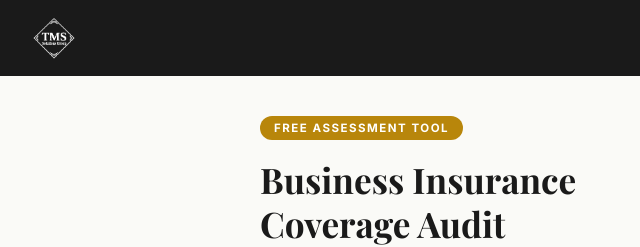
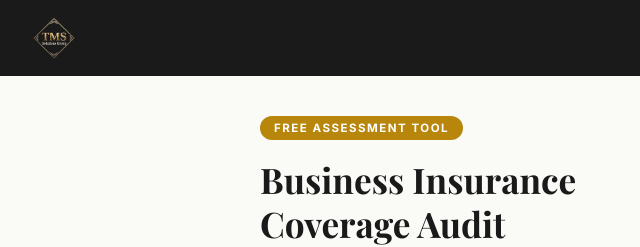
Before and after one commit to Tsparling1/tms-insurance-audit, a website: page public/index.html in a window 1280 px wide. Shown: the top 247 px of the page, 0-640 px from the left. Drawn offline with nearby package versions, Linux system fonts and the light colour scheme.

Commit message:
Remove CSS filter from brand logo

```diff
--- a/public/index.html
+++ b/public/index.html
@@ -31,7 +31,7 @@
     }
     header .brand { font-family: 'Playfair Display', serif; font-size: 1.2rem; color: #B8860B; }
     header .contact { font-size: 0.8rem; color: #aaa; }
-    .brand-logo { height: 44px; width: auto; display: block; object-fit: contain; filter: brightness(0) invert(1); }
+    .brand-logo { height: 44px; width: auto; display: block; object-fit: contain; }
 
     main {
       flex: 1;
```
